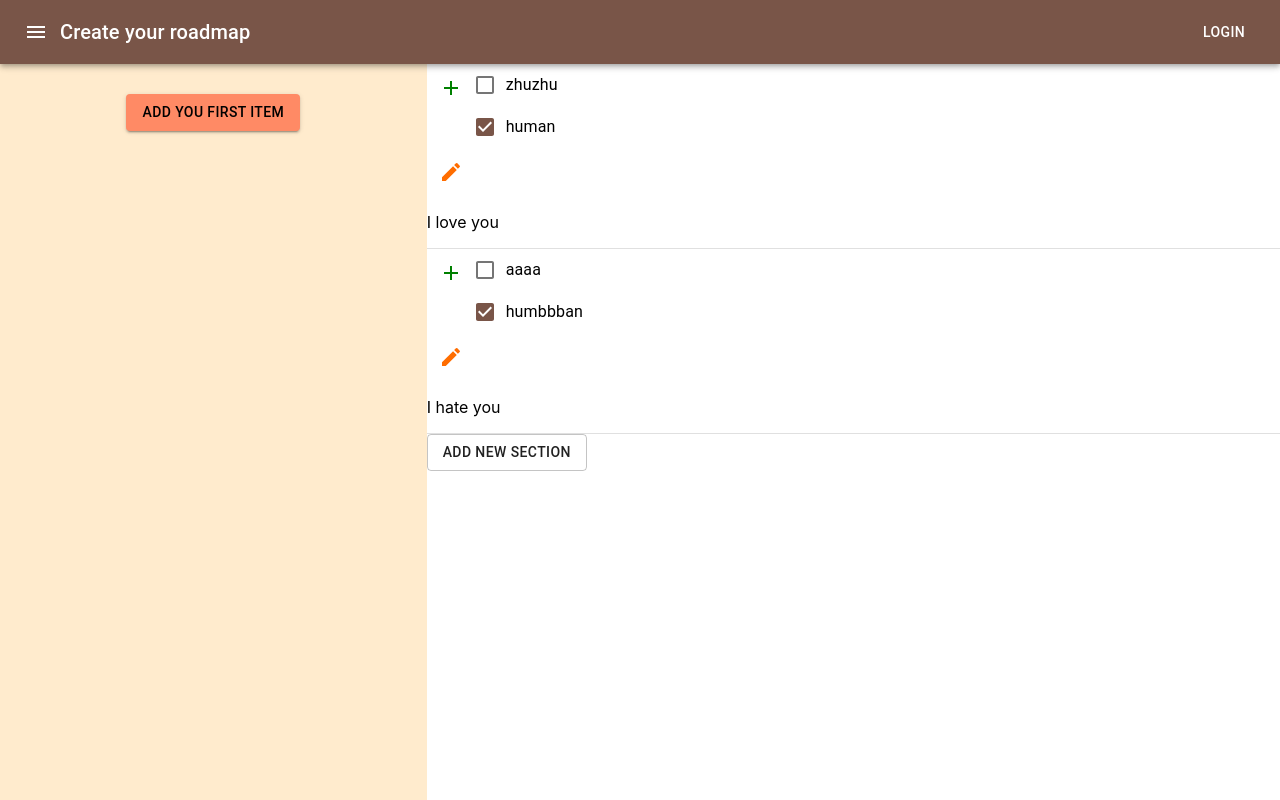
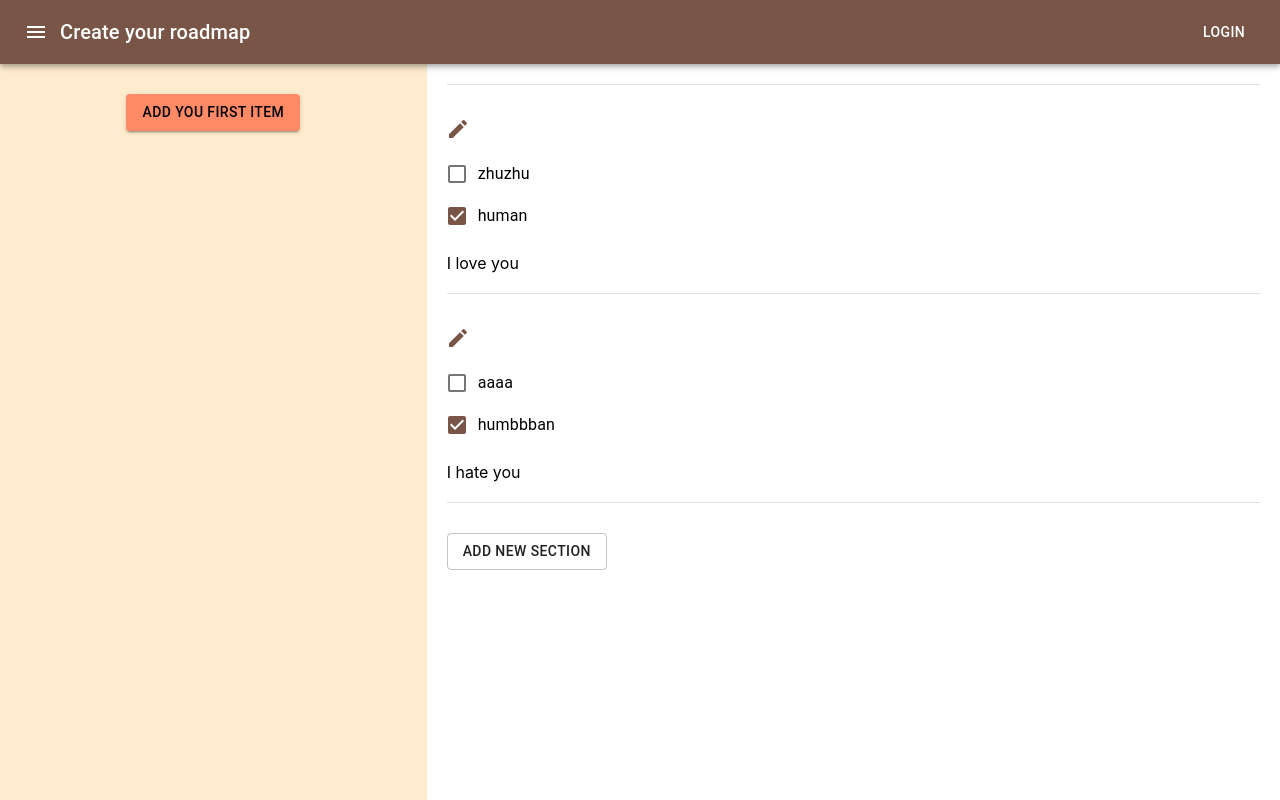
Before and after one commit to MasterLuoip/roadmap-planner-web, a React (Create React App) app: page / in a window 1280 px wide. Built offline with nearby package versions, Linux system fonts and the light colour scheme.

Commit message:
set up layout

```diff
--- a/src/components/layout/Topbar.tsx
+++ b/src/components/layout/Topbar.tsx
@@ -6,7 +6,8 @@ import { AppBarWrapper, TopbarTitle } from './TopbarStyle';
 
 export function Topbar(): JSX.Element {
   return (
-    <AppBarWrapper position='static'>
+    <>
+      <AppBarWrapper position='relative'>
         <Toolbar>
           <IconButton edge='start' color='inherit' aria-label='menu'>
             <MenuIcon />
@@ -15,5 +16,6 @@ export function Topbar(): JSX.Element {
           <Button color='inherit'>Login</Button>
         </Toolbar>
       </AppBarWrapper>
+    </>
   );
 }
--- a/src/components/roadmapPage/roadmapBody/RoadmapBody.tsx
+++ b/src/components/roadmapPage/roadmapBody/RoadmapBody.tsx
@@ -1,10 +1,10 @@
-import { Button, Grid } from '@material-ui/core';
+import { Button } from '@material-ui/core';
 import { nanoid } from 'nanoid';
 import React, { useState } from 'react';
-import { TaskSectionView } from './taskSidePageView/TaskSectionView';
 import {
   RoadmapBodyGridContainer,
   RoadmapItemGridWrapper,
+  SideGrid,
 } from './RoadmapBodyStyle';
 import { RoadmapItem } from './roadmapItem/RoadmapItem';
 import { TaskSidePageView } from './taskSidePageView/TaskSidePageView';
@@ -69,9 +69,9 @@ export function RoadmapBody() {
           );
         })}
       </RoadmapItemGridWrapper>
-      <Grid item xs>
+      <SideGrid item xs>
         <TaskSidePageView />
-      </Grid>
+      </SideGrid>
     </RoadmapBodyGridContainer>
   );
 }
--- a/src/components/roadmapPage/roadmapBody/RoadmapBodyStyle.ts
+++ b/src/components/roadmapPage/roadmapBody/RoadmapBodyStyle.ts
@@ -2,7 +2,7 @@ import { Grid } from '@material-ui/core';
 import styled from 'styled-components';
 
 export const RoadmapBodyGridContainer = styled(Grid)`
-  height: 100%;
+  flex: 1 auto;
 `;
 
 export const RoadmapItemGridWrapper = styled(Grid)`
@@ -11,3 +11,8 @@ export const RoadmapItemGridWrapper = styled(Grid)`
   flex-direction: column;
   align-items: center;
 `;
+
+export const SideGrid = styled(Grid)`
+  height: 100%;
+  background-color: white;
+`;
--- a/src/components/roadmapPage/roadmapBody/taskSidePageView/TaskSidePageView.tsx
+++ b/src/components/roadmapPage/roadmapBody/taskSidePageView/TaskSidePageView.tsx
@@ -1,7 +1,8 @@
 import { Button, Divider } from '@material-ui/core';
-import React from 'react';
-import { useState } from 'react';
-import { TaskSection, TaskSectionView } from './TaskSectionView';
+import React, { useState } from 'react';
+import {
+  TaskSectionView
+} from './taskSectionView/TaskSectionView';
 import { TaskSidePageViewWrapper } from './TaskSidePageViewStyle';
 
 const mockSections = {
@@ -48,6 +49,7 @@ export function TaskSidePageView(): JSX.Element {
     <TaskSidePageViewWrapper>
       {Object.values(sections).map(({ id, tasks, text }, index) => (
         <React.Fragment key={id}>
+          <Divider />
           <TaskSectionView
             tasks={tasks}
             text={text}
@@ -56,10 +58,12 @@ export function TaskSidePageView(): JSX.Element {
             }
             onTextChange={(text) => onTextChange(text, id)}
           />
-          <Divider />
         </React.Fragment>
       ))}
-      <Button variant='outlined'>Add new section</Button>
+      <Divider />
+      <Button variant='outlined' style={{ marginTop: '30px' }}>
+        Add new section
+      </Button>
     </TaskSidePageViewWrapper>
   );
 }
--- a/src/components/roadmapPage/roadmapBody/taskSidePageView/TaskSidePageViewStyle.ts
+++ b/src/components/roadmapPage/roadmapBody/taskSidePageView/TaskSidePageViewStyle.ts
@@ -1,6 +1,5 @@
 import styled from 'styled-components';
 
 export const TaskSidePageViewWrapper = styled.div`
-  background-color: white;
-  height: 100%;
+  padding: 20px;
 `;
--- a/src/components/roadmapPage/roadmapBody/taskSidePageView/TaskSectionView.tsx
+++ b/src/components/roadmapPage/roadmapBody/taskSidePageView/taskSectionView/TaskSectionView.tsx
@@ -13,6 +13,7 @@ import {
   FormControlLabel,
   IconButton,
 } from '@material-ui/core';
+import { SectionWrapper } from './TaskSectionViewStyle';
 
 export type TaskSection = {
   id: string;
@@ -41,13 +42,41 @@ export function TaskSectionView({
   function handleEditorChange({ html, text }: { html: string; text: string }) {
     setMdText(text);
     onTextChange(text);
-    console.log('handleEditorChange', html, text);
   }
   return (
-    <div>
-      <IconButton>
-        <AddIcon style={{ color: 'green' }} />
-      </IconButton>
+    <SectionWrapper>
+      <div>
+        {showEditor ? (
+          <>
+            <div>
+              <Button
+                variant='outlined'
+                style={{
+                  backgroundColor: '#ff6d00',
+                  color: 'white',
+                  marginBottom: '20px',
+                }}
+                onClick={() => setShowEditor(false)}
+              >
+                Save
+              </Button>
+            </div>
+            <div>
+              <IconButton size='small' style={{ marginLeft: '-5px' }}>
+                <AddIcon style={{ color: 'green' }} />
+              </IconButton>
+            </div>
+          </>
+        ) : (
+          <IconButton
+            component='span'
+            onClick={() => setShowEditor(true)}
+            style={{ marginLeft: '-13px' }}
+          >
+            <EditIcon color='primary' />
+          </IconButton>
+        )}
+      </div>
       <FormControl component='fieldset'>
         {tasks.map((task, index) => (
           <FormControlLabel
@@ -93,23 +122,10 @@ export function TaskSectionView({
       )}
 
       <div>
-        {showEditor ? (
-          <Button
-            variant='outlined'
-            style={{ backgroundColor: '#ff6d00', color: 'white' }}
-            onClick={() => setShowEditor(false)}
-          >
-            Save
-          </Button>
-        ) : (
-          <IconButton component='span' onClick={() => setShowEditor(true)}>
-            <EditIcon style={{ color: '#ff6d00' }} />
-          </IconButton>
-        )}
         <div>
           <ReactMarkdown children={mdText} />
         </div>
       </div>
-    </div>
+    </SectionWrapper>
   );
 }
--- /dev/null
+++ b/src/components/roadmapPage/roadmapBody/taskSidePageView/taskSectionView/TaskSectionViewStyle.ts
@@ -0,0 +1,6 @@
+import styled from 'styled-components';
+
+export const SectionWrapper = styled.section`
+  margin-top: 20px;
+  margin-bottom: 20px;
+`;
--- a/src/index.css
+++ b/src/index.css
@@ -6,7 +6,7 @@ body {
   -webkit-font-smoothing: antialiased;
   -moz-osx-font-smoothing: grayscale;
   background-color: blanchedalmond;
-  height: 100vh;
+  min-height: 100vh;
 }
 
 code {
@@ -17,5 +17,5 @@ code {
 body > #root {
   display: flex;
   flex-flow: column;
-  height: 100%;
+  height: 100vh;
 }
```
Lines whose indentation alone changed are shown as unchanged.
